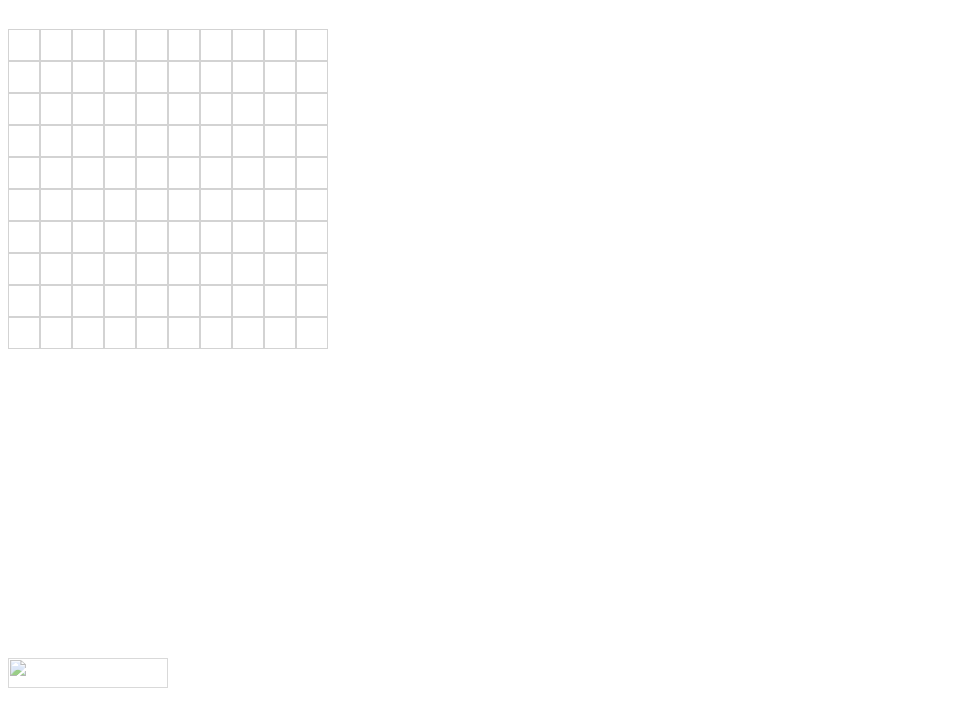
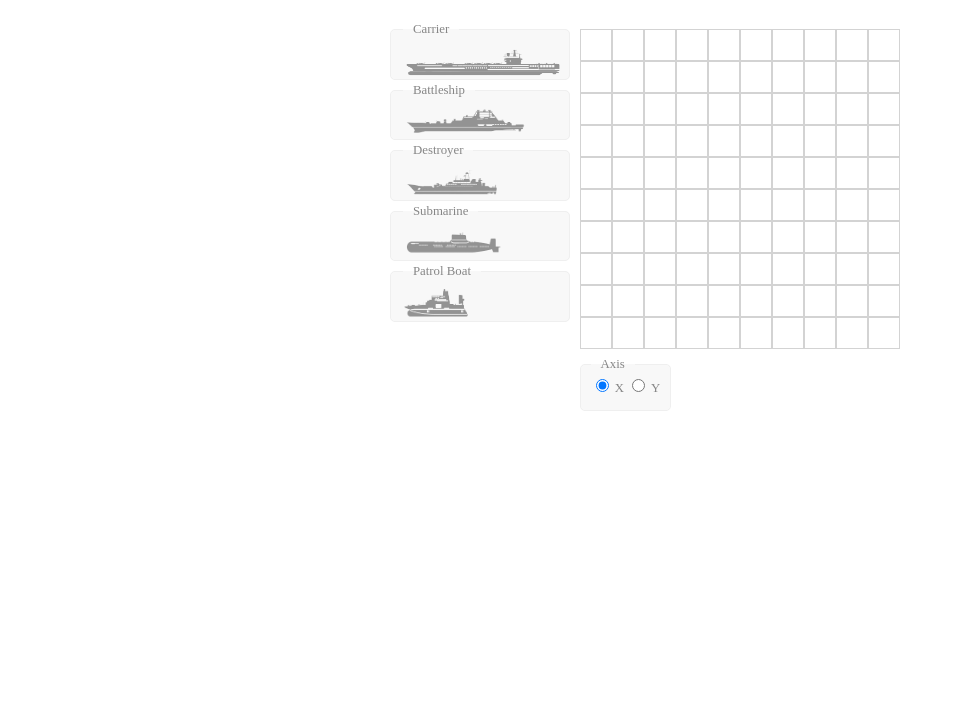
Before and after one commit to maurolps/battleship, a website: page index.html in a window 1280 px wide. Shown: the part 72-786 px from the top of the page, without its empty margins (0-955 px from the left). Drawn offline with Linux system fonts and the light colour scheme.

Commit message:
Added orientation

```diff
--- a/displaycontroller.js
+++ b/displaycontroller.js
@@ -17,10 +17,13 @@ function boardRender(container, className, id) {
 function playerController () {
   const playerContainer = document.querySelector('.player-container');
   let shipLength = 0;
+  let verticalAxis = false;
 
   const addDragShip = (className, length) => {
     const ship = document.querySelector(className);
+    const axis = document.getElementById('axis-y');
     ship.addEventListener('dragstart', (e) => {
+      verticalAxis = axis.checked;
       shipLength = length;
       e.dataTransfer.setData('id', e.target.id);
       e.target.classList.toggle('hide');
@@ -36,11 +39,17 @@ function playerController () {
     let cellColor = color;
 
     if (!erase) {
-      if (parseInt(cellY)+shipLength > 10) cellColor = 'red';
+      if (verticalAxis) {
+        if (parseInt(cellX)+shipLength > 10) cellColor = 'red';
+      } else {
+        if (parseInt(cellY)+shipLength > 10) cellColor = 'red';
+      }
     }
 
+    let neighborId = '';
     for (let i = 0; i < shipLength; i++) {
-      const neighborId = 'p'+cellX+(parseInt(cellY)+parseInt(i));
+      if (verticalAxis) neighborId = 'p'+(parseInt(cellX)+parseInt(i))+cellY
+      else neighborId = 'p'+cellX+(parseInt(cellY)+parseInt(i));
       const neighbor = document.getElementById(neighborId);
       if (neighbor !== null)
       neighbor.style.backgroundColor = cellColor;
@@ -61,9 +70,17 @@ function playerController () {
     const cellX = cell.dataset.x;
     const cellY = cell.dataset.y;
     cellColor(cell, 'white', shipLength, true);
-    if (parseInt(cellY)+shipLength > 10) return;
 
     const ship = document.getElementById(e.dataTransfer.getData('id'));
+    if (verticalAxis) {
+      if (parseInt(cellX)+shipLength > 10) return;
+      ship.style.transformOrigin = '10% 70%';
+      ship.style.transform = 'rotate(90deg)';
+    } else {
+      if (parseInt(cellY)+shipLength > 10) return;
+      ship.style.transformOrigin = '';
+      ship.style.transform = '';
+    }
     cell.appendChild(ship);
   })
 
--- a/index.html
+++ b/index.html
@@ -11,9 +11,41 @@
     <div class="main-title"><p>BATTLESHIP</p></div>
     <div class="main-container">
       <div class="ships-container">
-        <img id="carrier" src="./assets/nobg/carrier.png" draggable="true" class="ship-carrier">
+        <fieldset class="field">
+          <legend class="field-legend">Carrier</legend>
+          <img id="carrier" src="./assets/carrier.png" draggable="true" class="ship-carrier">
+        </fieldset>
+        <fieldset class="field">
+          <legend class="field-legend">Battleship</legend>
+          <img id="battleship" src="./assets/battleship.png" draggable="true" class="ship-battleship">
+        </fieldset>
+        <fieldset class="field">
+          <legend class="field-legend">Destroyer</legend>
+          <img id="destroyer" src="./assets/destroyer.png" draggable="true" class="ship-destroyer">
+        </fieldset>
+        <fieldset class="field">
+          <legend class="field-legend">Submarine</legend>
+          <img id="submarine" src="./assets/submarine.png" draggable="true" class="ship-submarine">
+        </fieldset>
+        <fieldset class="field">
+          <legend class="field-legend">Patrol Boat</legend>
+          <img id="patrol" src="./assets/patrol-boat.png" draggable="true" class="ship-patrol">
+        </fieldset>
       </div>
-      <div class="player-container">
+      <div class="wrapper">
+        <div class="player-container">
+        </div>
+        <div class="orientation">
+          <fieldset class="field">
+            <legend class="field-legend">Axis</legend>
+            <div class="radio">
+              <input type="radio" id="axis-x" name="drone" value="Axis X" checked />
+              <label for="axis-x">X</label>
+              <input type="radio" id="axis-y" name="drone" value="Axis Y" />
+              <label for="axis-y">Y</label>
+            </div>
+          </fieldset>
+        </div>
       </div>
     </div>
 </body>
--- a/styles.css
+++ b/styles.css
@@ -4,7 +4,7 @@
 }
 
 .player-container{
-  width: 250px;
+  width: 320px;
   display: grid;
   grid-template: repeat(10, 1fr) / repeat(10, 1fr);
   gap: 0px;
@@ -17,6 +17,11 @@
   border: 1px solid lightgray;
 }
 
+.ships-container {
+  position: relative;
+  width: 200px;
+}
+
 .ship-carrier {
   cursor: pointer;
   width: 160px;
@@ -26,3 +31,98 @@
   bottom: 5%;
   z-index: 10;
 }
+
+.ship-battleship {
+  cursor: pointer;
+  width: 130px;
+  height: 30px;
+  position: absolute;
+  opacity: 60%;
+  bottom: 5%;
+  z-index: 10;
+}
+
+.ship-destroyer {
+  cursor: pointer;
+  width: 100px;
+  height: 30px;
+  position: absolute;
+  opacity: 60%;
+  bottom: 5%;
+  z-index: 10;
+}
+
+.ship-submarine {
+  cursor: pointer;
+  width: 100px;
+  height: 30px;
+  position: absolute;
+  opacity: 60%;
+  bottom: 5%;
+  z-index: 10;
+}
+
+.ship-patrol {
+  cursor: pointer;
+  width: 70px;
+  height: 30px;
+  position: absolute;
+  opacity: 60%;
+  bottom: 5%;
+  z-index: 10;
+}
+
+
+.hide {
+  opacity: 0;
+}
+
+.wrapper {
+  display: flex;
+  flex-direction: column;
+  gap: 10px;
+  align-items: start;
+}
+
+.main-container {
+  place-content: center;
+  display: flex;
+}
+
+.field {
+  background-color: rgb(248, 248, 248);
+  position: relative;
+  border-radius: 5px;
+  border-width: 1px;
+  color: rgb(134, 134, 134);
+  margin: 10px;
+  margin-top: -7px;
+  height: 40px;
+}
+
+.field-legend {
+  font-size: 0.8rem;
+  padding-left: 10px;
+  padding-right: 10px;
+}
+
+.orientation {
+  padding-top: 5px;
+  margin-left: -10px;
+  font-size: 0.8rem;
+}
+
+.radio input {
+
+  border-color: gray;
+  color: red;
+  background-color: red;
+}
+
+.orientation button {
+  background-color: #f8f8f8;
+  color: gray;
+  cursor: pointer;
+  border: 1px solid gray;
+  border-radius: 5px;
+}
```
